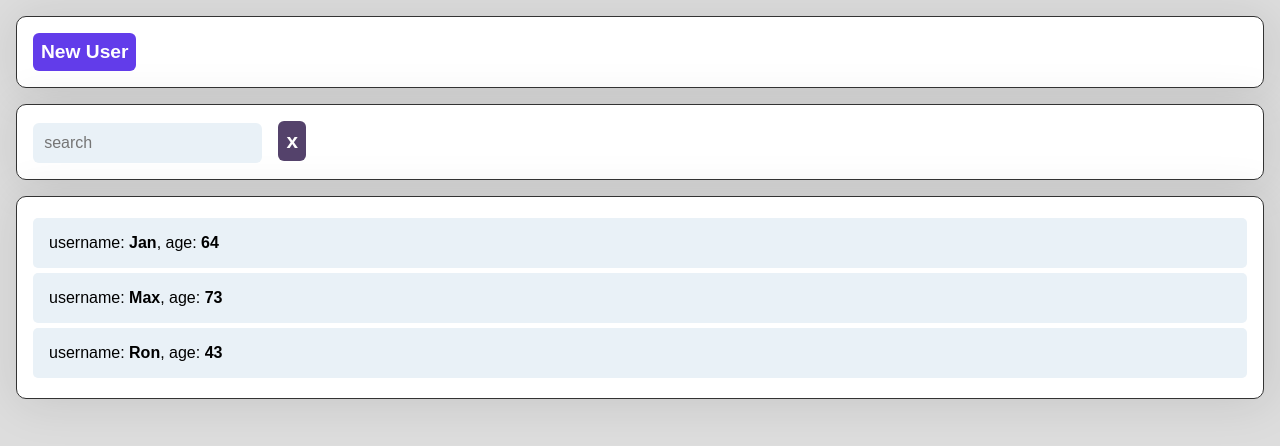
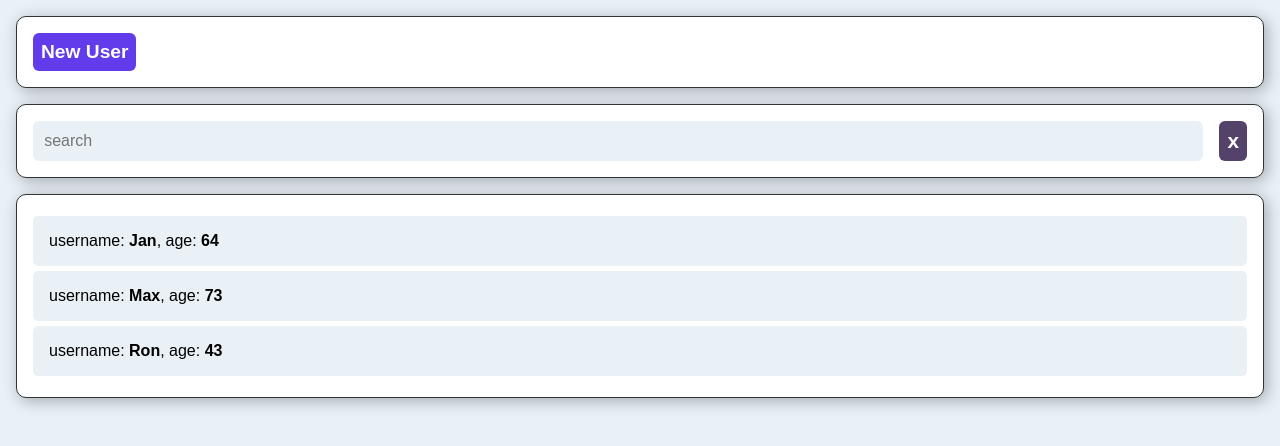
Before and after one commit to artursem/user-dir, a React (Create React App) app: page / in a window 1280 px wide. Shown: the top 446 px of the page. Built offline with nearby package versions, Linux system fonts and the light colour scheme.

Commit message:
fix styles

```diff
--- a/src/App.css
+++ b/src/App.css
@@ -5,5 +5,5 @@
 }
 
 body {
-  background-color: #ddd;
+  background-color: #e9f1f7;
 }
--- a/src/components/FilterList.js
+++ b/src/components/FilterList.js
@@ -16,7 +16,7 @@ const FilterList = (props) => {
 	};
 
 	return (
-		<form>
+		<form className={styles.form}>
 			<input
 				type="text"
 				placeholder="search"
--- a/src/components/FilterList.module.css
+++ b/src/components/FilterList.module.css
@@ -7,6 +7,7 @@
     border-radius: 6px;
     color: #111;
     background: #e9f1f7;
+    width: 100%;
 }
 
 .clearBtn {
@@ -26,3 +27,9 @@
 .clearBtn:hover {
     background: #241d2e;
 }
+
+.form {
+    display: flex;
+    flex-direction: row;
+
+}
--- a/src/components/UI/Card.module.css
+++ b/src/components/UI/Card.module.css
@@ -11,5 +11,5 @@
     flex-direction: column;
     justify-content: center;
     align-items: stretch;
-    box-shadow: 3px 3px 3rem .1rem rgba(0,0,0,0.1);
+    box-shadow: 3px 3px 1rem rgba(0,0,0,0.3);
 }
```
